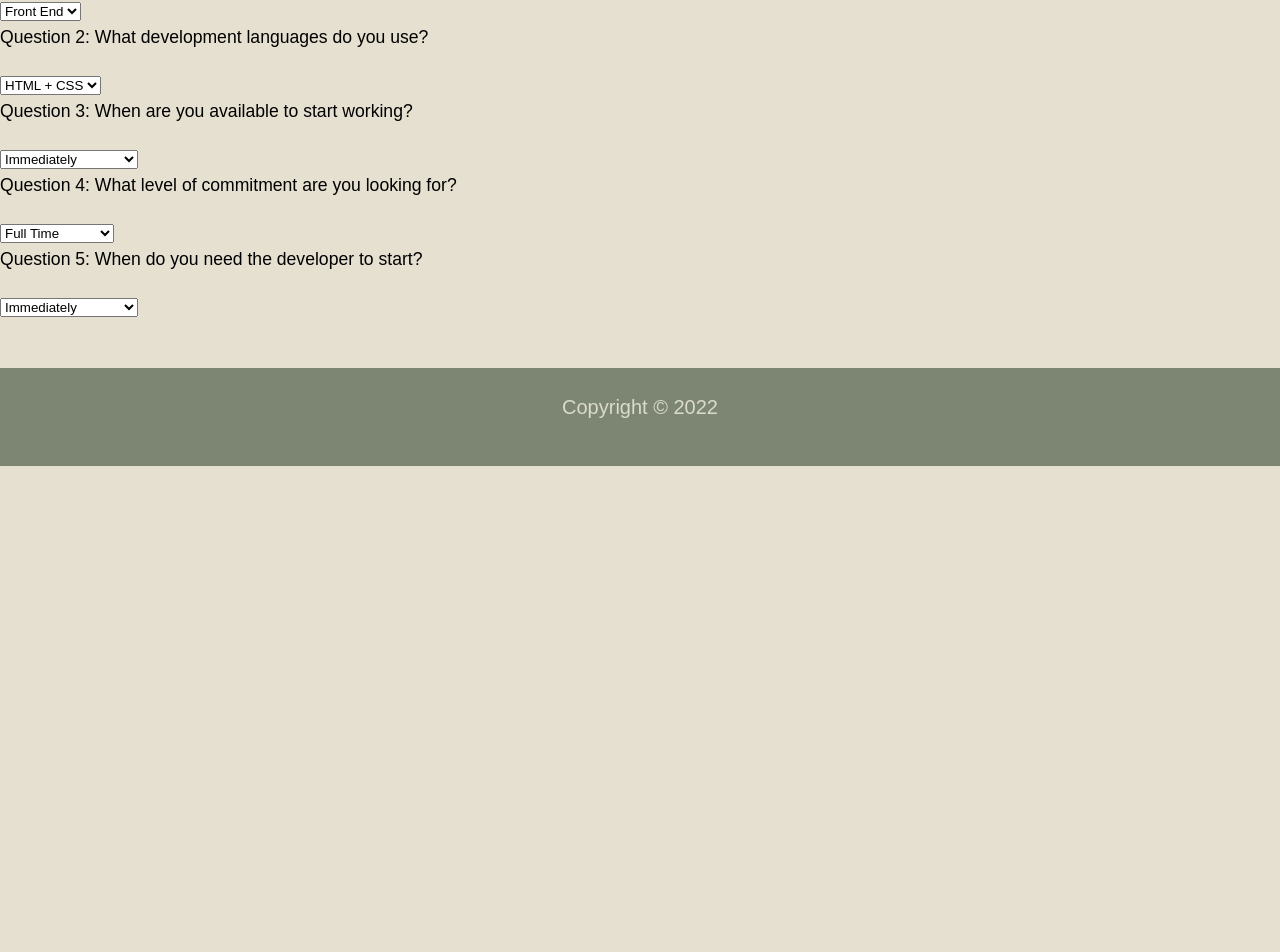
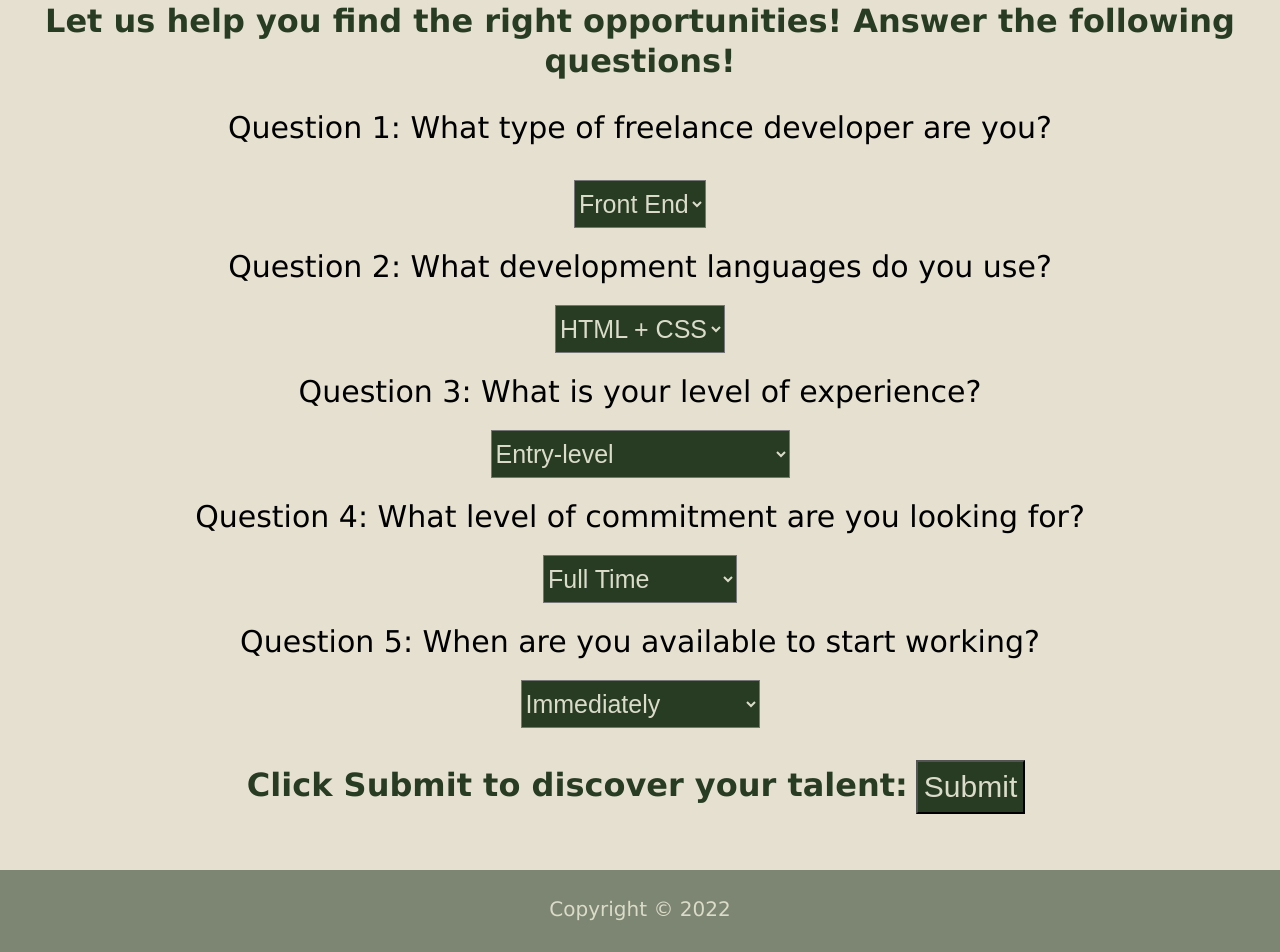
Before and after one commit to mibrahim234/Alpha-Dev, a React (Create React App) app in the folder client/: page /developers in a window 1280 px wide. Shown: the part 227-1179 px from the top of the page. Before the commit the page ends 800 px from the top, so only its background shows below. Built offline with nearby package versions, Linux system fonts and the light colour scheme.

Commit message:
fixed up companies/developers page

```diff
--- a/client/src/App.js
+++ b/client/src/App.js
@@ -20,7 +20,7 @@ import Login from "./pages/Login";
 import NoMatch from "./pages/NoMatch";
 import Signup from "./pages/Signup";
 import Companies from "./pages/Companies";
-import Developers from "./pages/Developer";
+import Developers from "./pages/Developers";
 
 // establish a new link to the graphql server
 const httpLink = createHttpLink({
--- a/client/src/index.css
+++ b/client/src/index.css
@@ -283,6 +283,25 @@ h1 {
   font-family: 'Lucida Sans', 'Lucida Sans Regular', 'Lucida Grande', 'Lucida Sans Unicode', Geneva, Verdana, sans-serif;
 }
 
+h2 {
+  font-family: 'Lucida Sans', 'Lucida Sans Regular', 'Lucida Grande', 'Lucida Sans Unicode', Geneva, Verdana, sans-serif;
+}
+
+/* Companies and developers questions */
+p {
+  font-family: 'Lucida Sans', 'Lucida Sans Regular', 'Lucida Grande', 'Lucida Sans Unicode', Geneva, Verdana, sans-serif;
+  font-size: 30px;
+}
+
+.answers {
+  color: var(--textinsidebox);
+  background-color: var(--Logodarkgreen);
+  font-size: 25px;
+}
+
+option:hover {
+  background-color: var(--textinsidebox);
+}
 /* Button Styles for all buttons */
 .btn {
   color: var(--Logodarkgreen);
@@ -303,6 +322,18 @@ h1 {
 .btn1:hover {
   background-color: var(--boxlinksdarkgreen);
 }
+
+.submitbtn {
+  color: var(--textinsidebox);
+  background-color: var(--Logodarkgreen);
+  font-size: 30px;
+}
+
+.submitbtn:hover {
+  background-color: var(--boxlinksdarkgreen);
+}
+
+
 /* For Footer */
 .footer1 {
   font-size: 20px;
@@ -869,6 +900,20 @@ h1 {
   background-color: var(--dark);
 }
 
+/* Flexbox code for companies */
+.flex-container {
+  display: flex;
+}
+
+.flex-child {
+  flex: 1;
+  border: 2px solid yellow;
+}
+
+.flex-child:first-child {
+  margin-right: 20px;
+}
+
 /* FLEX CONTENT */
 .flex-row {
   display: flex;
--- a/client/src/pages/Companies.js
+++ b/client/src/pages/Companies.js
@@ -1,57 +1,62 @@
 import React from "react";
+import { Link } from 'react-router-dom';
 
 const Companies = () => {
     return (
 
 
 
-        //handle sumbit -- on submit
         <div>
+            <h1 className="mb-2 py-2 title text-center">Let's Talk!</h1>
+        <h2 className="mb-2 py-2 text-center"> Let us know what skills your company is looking for by answering the following questions.</h2>
 
-            <p>Please answer the following questions to help us determine the right talent for your company!  </p>
-
+           <div className="text-center mb-2 py-2 ">
                 <p>Question 1: What role are you looking to hire? </p>
-                <select className="answers">
+                <select className="answers mb-2 py-2">
                     <option value="checkbox">Front End</option>
                     <option value="checkbox">Back End</option>
                     <option value="checkbox">Full Stack</option>
                 </select>
 
-                <p>Question 2: What development languages are you looking to use? </p>
-                <select className="answers">
+                <p className="mb-2 py-2">Question 2: What development languages are you looking to use? </p>
+                <select className="answers mb-2 py-2">
                     <option value="checkbox">HTML + CSS</option>
                     <option value="checkbox">Javascript</option>
                     <option value="checkbox">React</option>
                     <option value="checkbox">Python</option>
                 </select>
 
-                <p>Question 3: How long would the project be for? </p>
-                <select className="answers">
+                <p className="mb-2 py-2">Question 3: How long would the project be for? </p>
+                <select className="answers mb-2 py-2">
                     <option value="checkbox">Two Weeks or Less</option>
                     <option value="checkbox">One Month</option>
                     <option value="checkbox">Three Months</option>
                     <option value="checkbox">Six Months</option>
                 </select>
 
-                <p>Question 4: What level of commitment would you require from the developer? </p>
-                <select className="answers">
+                <p className="mb-2 py-2">Question 4: What level of commitment would you require from the developer? </p>
+                <select className="answers mb-2 py-2">
                     <option value="checkbox">Full Time</option>
                     <option value="checkbox">Part Time</option>
                     <option value="checkbox">Hourly</option>
                     <option value="checkbox">I'll Decide Later</option>
                 </select>
 
-                <p>Question 5: When do you need the developer to start? </p>
-                <select className="answers">
+                <p className="mb-2 py-2">Question 5: When do you need the developer to start? </p>
+                <select className="answers mb-2 py-2">
                     <option value="checkbox">Immediately</option>
                     <option value="checkbox">One To Two Weeks</option>
                     <option value="checkbox">One Month</option>
                     <option value="checkbox">I'll Decide Later</option>
                 </select>
+        </div>
 
-                <select className="submit">
-                    <option value="submit" />
-                </select>
+        <div className="container flex-row justify-space-between justify-center align-center">
+        <h2 className="mb-2 py-2"> Click Submit to discover your talent:</h2>
+
+        <button className='submitbtn m-2 py-2'>  <Link to="/response">Submit</Link> </button>
+                </div>
+
         </div>
     );
 };
--- a/client/src/pages/Developer.js
+++ /dev/null
@@ -1,52 +0,0 @@
-import React from "react";
-
-const Developers = () => {
-    return (
-        <div>
-
-            <p>Please answer the following questions to help us determine the right opportunities for you!  </p>
-
-            <p>Question 1: What type of freelance developer are you? </p>
-            <select className="answers">
-                <option value="FrontEnd">Front End</option>
-                <option value="Backend">Back End</option>
-                <option value="checkbox">Full Stack</option>
-            </select>
-
-            <p>Question 2: What development languages do you use? </p>
-            <select className="answers">
-                <option value="checkbox">HTML + CSS</option>
-                <option value="checkbox">Javascript</option>
-                <option value="checkbox">React</option>
-                <option value="checkbox">Python</option>
-            </select>
-
-            <p>Question 3: When are you available to start working? </p>
-            <select className="answers">
-                <option value="checkbox">Immediately</option>
-                <option value="checkbox">One To Two Weeks</option>
-                <option value="checkbox">One Month</option>
-                <option value="checkbox">3 Months</option>
-            </select>
-
-            <p>Question 4: What level of commitment are you looking for? </p>
-            <select className="answers">
-                <option value="checkbox">Full Time</option>
-                <option value="checkbox">Part Time</option>
-                <option value="checkbox">Hourly</option>
-                <option value="checkbox">I'll Decide Later</option>
-            </select>
-
-            <p>Question 5: When do you need the developer to start? </p>
-            <select className="answers">
-                <option value="checkbox">Immediately</option>
-                <option value="checkbox">One To Two Weeks</option>
-                <option value="checkbox">One Month</option>
-                <option value="checkbox">I'll Decide Later</option>
-            </select>
-
-        </div>
-    );
-};
-
-export default Developers;
--- /dev/null
+++ b/client/src/pages/Developers.js
@@ -0,0 +1,64 @@
+import React from "react";
+import { Link } from 'react-router-dom';
+
+const Developers = () => {
+    return (
+
+
+
+        <div>
+            <h1 className="mb-2 py-2 title text-center">Let's Talk!</h1>
+        <h2 className="mb-2 py-2 text-center"> Let us help you find the right opportunities! Answer the following questions!</h2>
+
+        <div className="text-center mb-2 py-2 ">
+            <p>Question 1: What type of freelance developer are you? </p>
+            <select className="answers mb-2 py-2">
+                <option value="FrontEnd">Front End</option>
+                <option value="Backend">Back End</option>
+                <option value="checkbox">Full Stack</option>
+            </select>
+
+            <p className="mb-2 py-2">Question 2: What development languages do you use? </p>
+            <select className="answers mb-2 py-2">
+                <option value="checkbox">HTML + CSS</option>
+                <option value="checkbox">Javascript</option>
+                <option value="checkbox">React</option>
+                <option value="checkbox">Python</option>
+            </select>
+
+            <p className="mb-2 py-2">Question 3: What is your level of experience? </p>
+            <select className="answers mb-2 py-2">
+                <option value="checkbox">Entry-level</option>
+                <option value="checkbox">Intermediate</option>
+                <option value="checkbox">Mid-level</option>
+                <option value="checkbox">Senior or Executive-level</option>
+            </select>
+
+            <p className="mb-2 py-2">Question 4: What level of commitment are you looking for? </p>
+            <select className="answers mb-2 py-2">
+                <option value="checkbox">Full Time</option>
+                <option value="checkbox">Part Time</option>
+                <option value="checkbox">Hourly</option>
+                <option value="checkbox">I'll Decide Later</option>
+            </select>
+
+            <p className="mb-2 py-2">Question 5: When are you available to start working? </p>
+            <select className="answers mb-2 py-2">
+                <option value="checkbox">Immediately</option>
+                <option value="checkbox">One To Two Weeks</option>
+                <option value="checkbox">One Month</option>
+                <option value="checkbox">3 Months</option>
+            </select>
+            </div>
+
+            <div className="container flex-row justify-space-between justify-center align-center">
+        <h2 className="mb-2 py-2"> Click Submit to discover your talent:</h2>
+
+        <button className='submitbtn m-2 py-2'>  <Link to="/response">Submit</Link> </button>
+                </div>
+
+        </div>
+    );
+};
+
+export default Developers;
--- a/client/src/pages/Home.js
+++ b/client/src/pages/Home.js
@@ -19,13 +19,13 @@ const Home = () => {
 
           <button className="btn1 m-4 py-3"> <Link to="/companies">Companies - Find Talent</Link></button>
 
-          <button className="btn1 m-3 py-3"><Link to="/developer">Developers - Find An Opportunity</Link></button>
+          <button className="btn1 m-3 py-3"><Link to="/developers">Developers - Find An Opportunity</Link></button>
 
           </div>
 
             <h1 className='page-title m-4'>Matching talent with Opportunity.</h1>
 
-            <img src="/images/teamwork.jpg" alt="People working together" className='img1'/>
+            <img src="/images/teamwork.jpg" alt="All hands together, representing teamwork" className='img1'/>
 
 
           </div>
```
Also changed, not shown: 1 other file (tests, documents, lock files or other folders).
